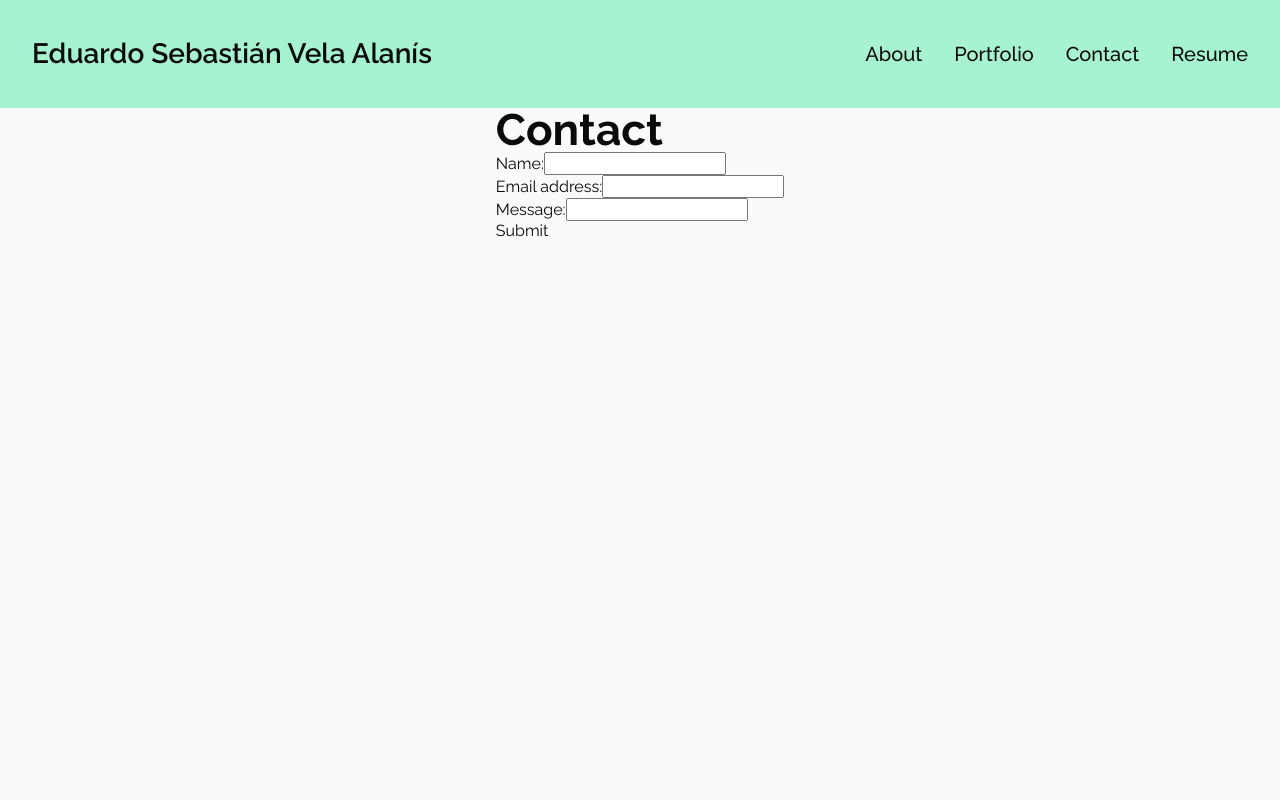
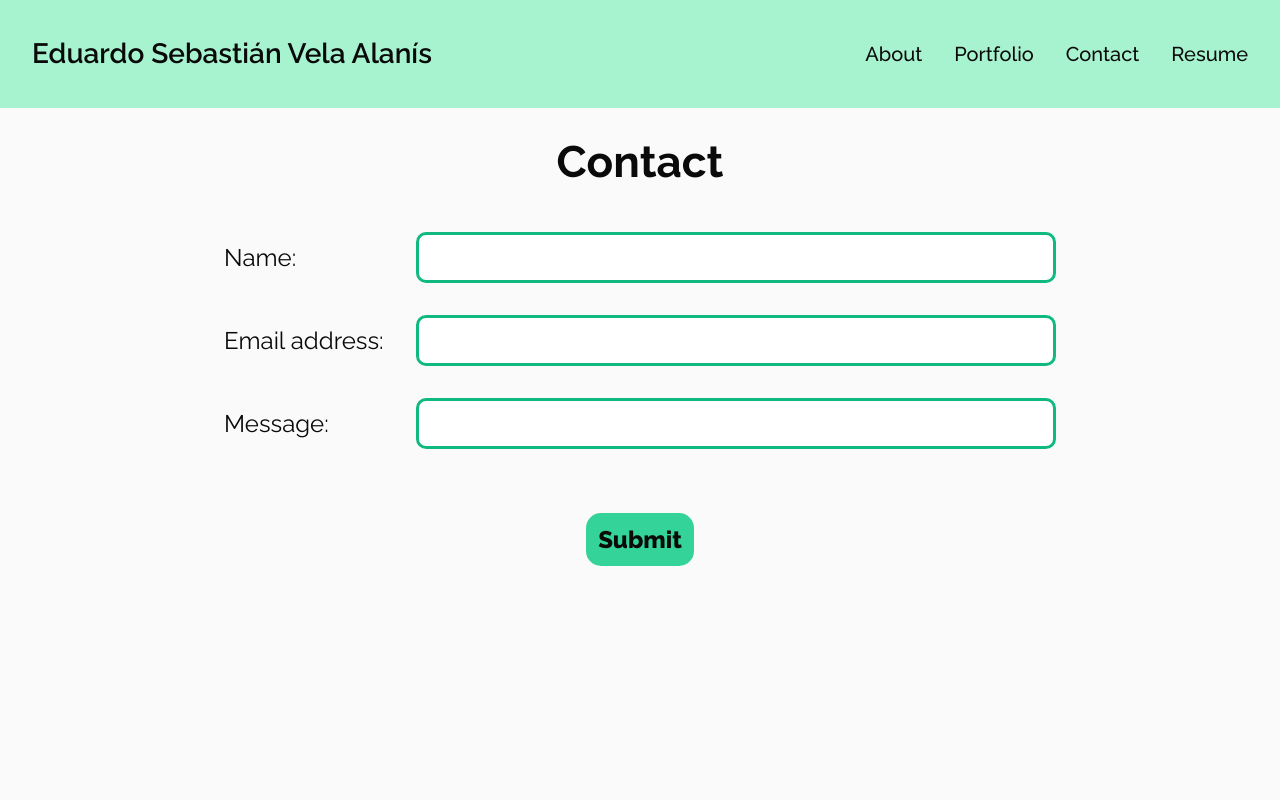
Before and after one commit to eduardoVela2022/react-portfolio, a React (Vite) app: page /contact in a window 1280 px wide. Shown: the top 800 px of the page. Built offline with nearby package versions, Linux system fonts and the light colour scheme.

Commit message:
Added style to the form page and added styled outlines to the anchor elements of the header and footer.

```diff
--- a/src/App.css
+++ b/src/App.css
@@ -20,6 +20,11 @@
   font-weight: 500;
 }
 
+.navigation-container a {
+  outline-color: var(--emerald-500);
+  outline-offset: 3px;
+}
+
 /* Main Container */
 .main-container {
   display: flex;
@@ -37,6 +42,11 @@
   font-size: 1.125rem;
   font-weight: 500;
   background-color: var(--website-header-and-footer-background-color);
+}
+
+.footer-container a {
+  outline-color: var(--emerald-500);
+  outline-offset: 3px;
 }
 
 /* Page Title */
@@ -71,12 +81,12 @@
   font-size: 1.375rem;
   font-weight: 800;
   margin-bottom: 2rem;
-  color: #0ea5e9;
+  color: var(--sky-500);
   transition: color 0.5s ease;
 }
 
 .resume-download-link:hover {
-  color: #38bdf8;
+  color: var(--sky-400);
 }
 
 /* Resume Skill List */
@@ -101,3 +111,54 @@
 .resume-skill-list li {
   font-size: 1.5rem;
 }
+
+/* Input Field */
+.input-field {
+  display: flex;
+  align-items: center;
+  font-size: 1.5rem;
+  padding: 1rem;
+}
+
+.input-field label {
+  width: 15dvw;
+}
+
+.input-field input {
+  padding: 0.5rem;
+  width: 50dvw;
+  border: 3px var(--emerald-500) solid;
+  border-radius: 10px;
+  outline: none;
+  transition: border-color 0.5s ease;
+}
+
+.input-field input:focus {
+  border-color: var(--emerald-300);
+}
+
+/* Submit button container */
+.submit-button-container {
+  display: flex;
+  justify-content: center;
+  font-size: 1.5rem;
+  margin-top: 3rem;
+}
+
+.submit-button-container button {
+  font-weight: 800;
+  padding: 0.75rem;
+  border-radius: 15px;
+  background-color: var(--emerald-400);
+  transition: background-color 0.5s ease;
+  outline-color: var(--emerald-500);
+  outline-offset: 3px;
+}
+
+.submit-button-container button:hover {
+  background-color: var(--emerald-300);
+}
+
+.submit-button-container button:focus {
+  background-color: var(--emerald-300);
+}
--- a/src/components/FormInputField.jsx
+++ b/src/components/FormInputField.jsx
@@ -3,7 +3,7 @@
 // Form input field component
 function FormInputField({ label, type }) {
   return (
-    <div>
+    <div className="input-field">
       <label>{label}</label>
       <input type={type} />
     </div>
--- a/src/pages/Contact.jsx
+++ b/src/pages/Contact.jsx
@@ -4,7 +4,7 @@ import PageTitle from "../components/PageTitle";
 // The contact page
 function Contact() {
   return (
-    <div>
+    <div className="content-container">
       <PageTitle title="Contact" />
 
       <form>
@@ -12,7 +12,9 @@ function Contact() {
         <FormInputField label="Email address:" type="email" />
         <FormInputField label="Message:" type="text" />
 
-        <button type="submit">Submit</button>
+        <div className="submit-button-container">
+          <button type="submit">Submit</button>
+        </div>
       </form>
     </div>
   );
--- a/src/reset.css
+++ b/src/reset.css
@@ -3,6 +3,11 @@
   --website-background-color: #fafafa;
   --website-text-color: #0a0a0a;
   --website-header-and-footer-background-color: #a7f3d0;
+  --sky-400: #38bdf8;
+  --sky-500: #0ea5e9;
+  --emerald-500: #10b981;
+  --emerald-400: #34d399;
+  --emerald-300: #6ee7b7;
 }
 
 /* Margin and padding is removed for all elements, and border box dox sizing is applied to them */
```
